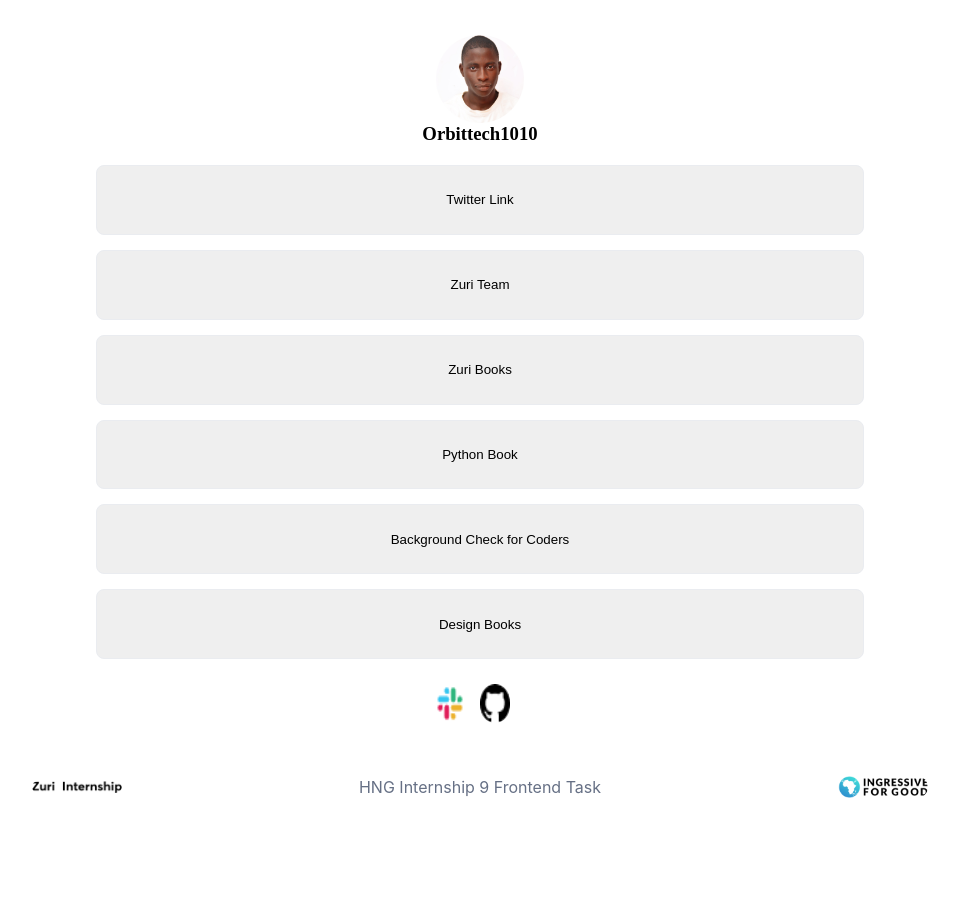
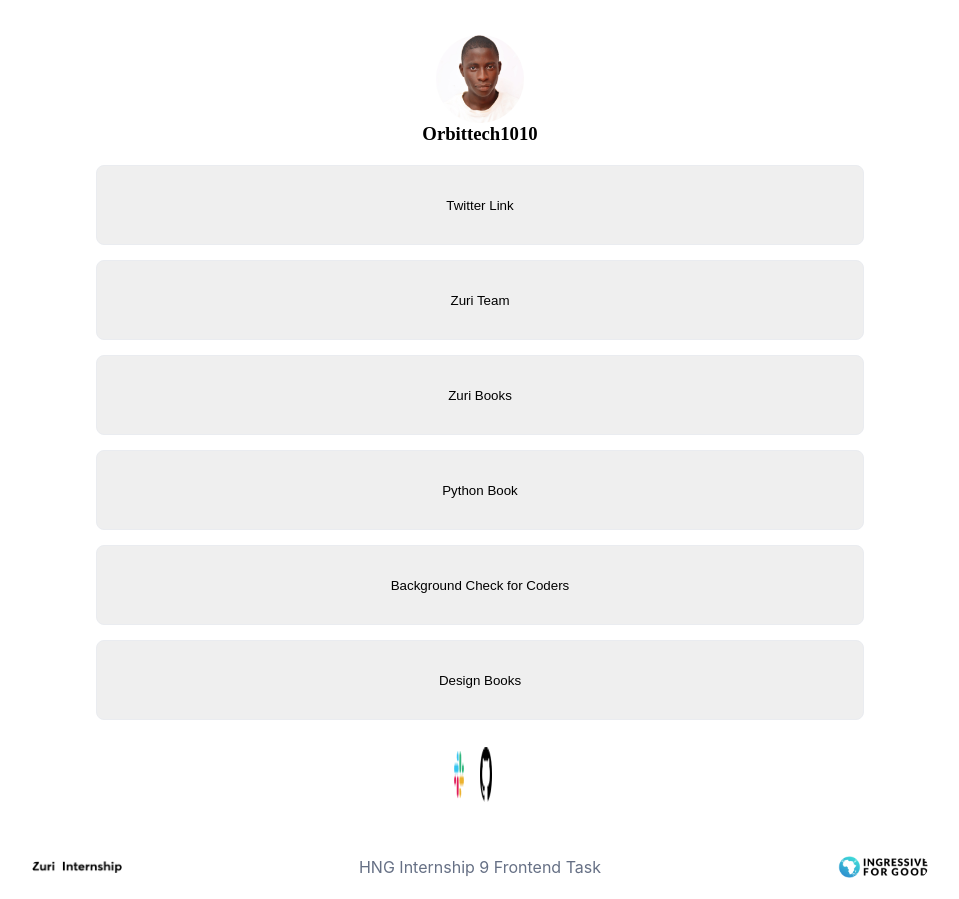
Before and after one commit to abdul-o/hng-fisrt-task, a plain HTML site: page index.html in a window 1280 px wide. Shown: the whole page, without its empty margins (160-1119 px from the left). Before the commit the page ends 819 px from the top, so only its background shows below. Drawn offline with Linux system fonts and the light colour scheme.

Commit message:
social-section-corrected

```diff
--- a/style.css
+++ b/style.css
@@ -5,7 +5,6 @@
 }
 
 body {
-
   overflow-y: scroll;
 }
 
@@ -26,7 +25,7 @@
   flex-direction: column;
   justify-content: center;
   align-items: center;
-  height: 70vh;
+  height: 80vh;
   width: 60%;
   margin: auto;
 }
@@ -52,22 +51,20 @@
   width: 88px;
   height: 88px;
 }
-.social-section{
-    width: 100%;
-  height: 8%;
-
+.social-section {
+  width: 100%;
+  height: 10%;
   display: flex;
   flex-direction: row;
   justify-content: center;
   align-items: center;
   margin-top: 8px;
-
 }
 
-.social-section img{
-    height: 90%;
-    width: 30px;
-    margin-right: 15px;
+.social-section img {
+  height: 90%;
+  width: 12px;
+  margin-right: 15px;
 }
 
 .foot {
```
